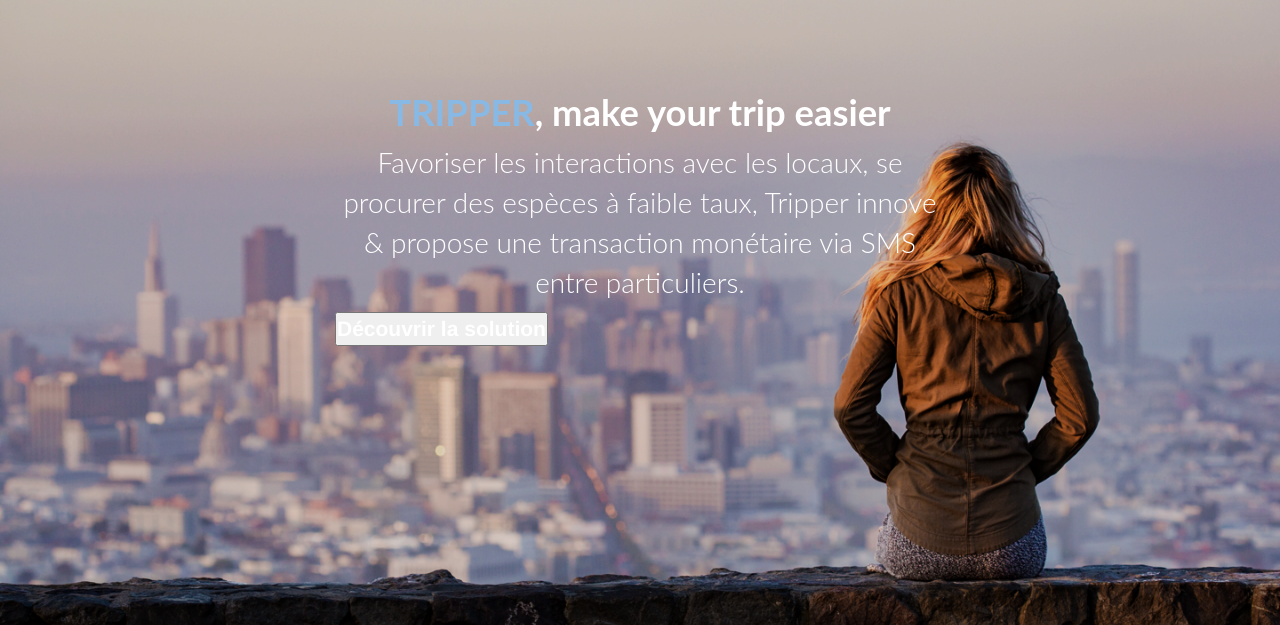
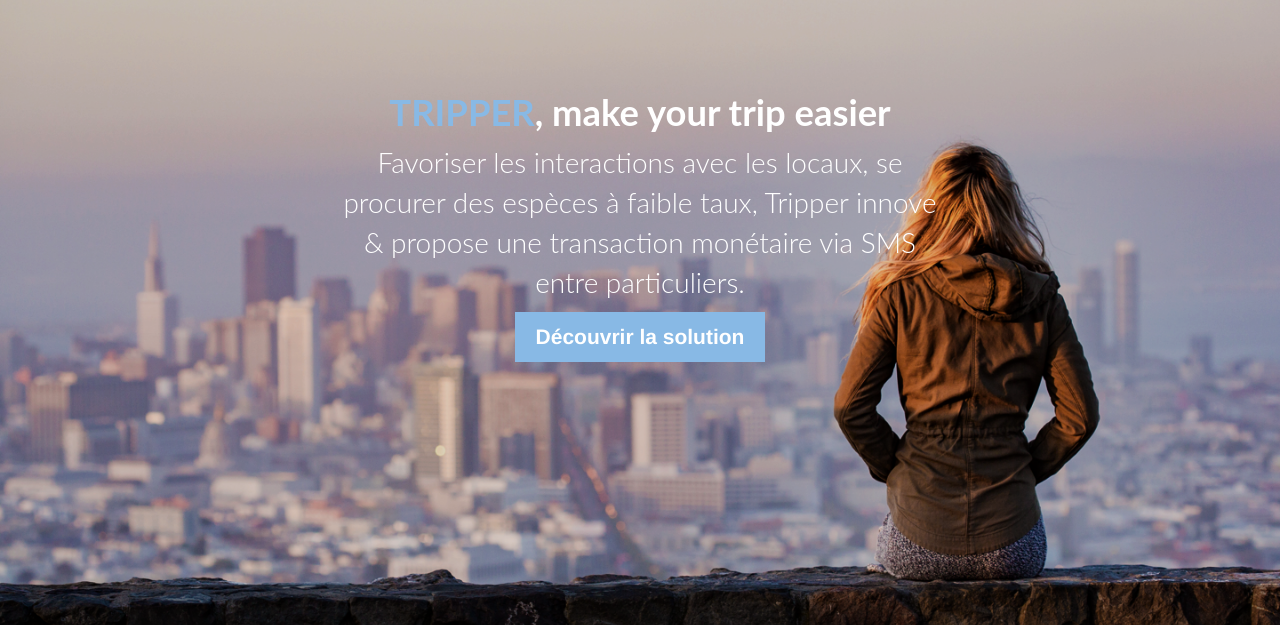
Before and after one commit to elvis783/tripper, a PHP site: page / in a window 1280 px wide. Shown: the part 111-736 px from the top of the page. Run offline with PHP 8.4, Linux system fonts and the light colour scheme; some libraries are stand-ins or nearby versions; grey boxes are pictures that could not be loaded.

Commit message:
Bug button

```diff
--- a/css/style.css
+++ b/css/style.css
@@ -365,14 +365,8 @@ li{
 	background: #fff;
 	-webkit-background-size: cover; /* pour anciens Chrome et Safari */
 	background-size: cover; /* version standardisée */
-<<<<<<< HEAD
 }
 
-=======
-
-	}
-}
->>>>>>> origin/master
 /* FIRST */
 
 .first_container button{
```
